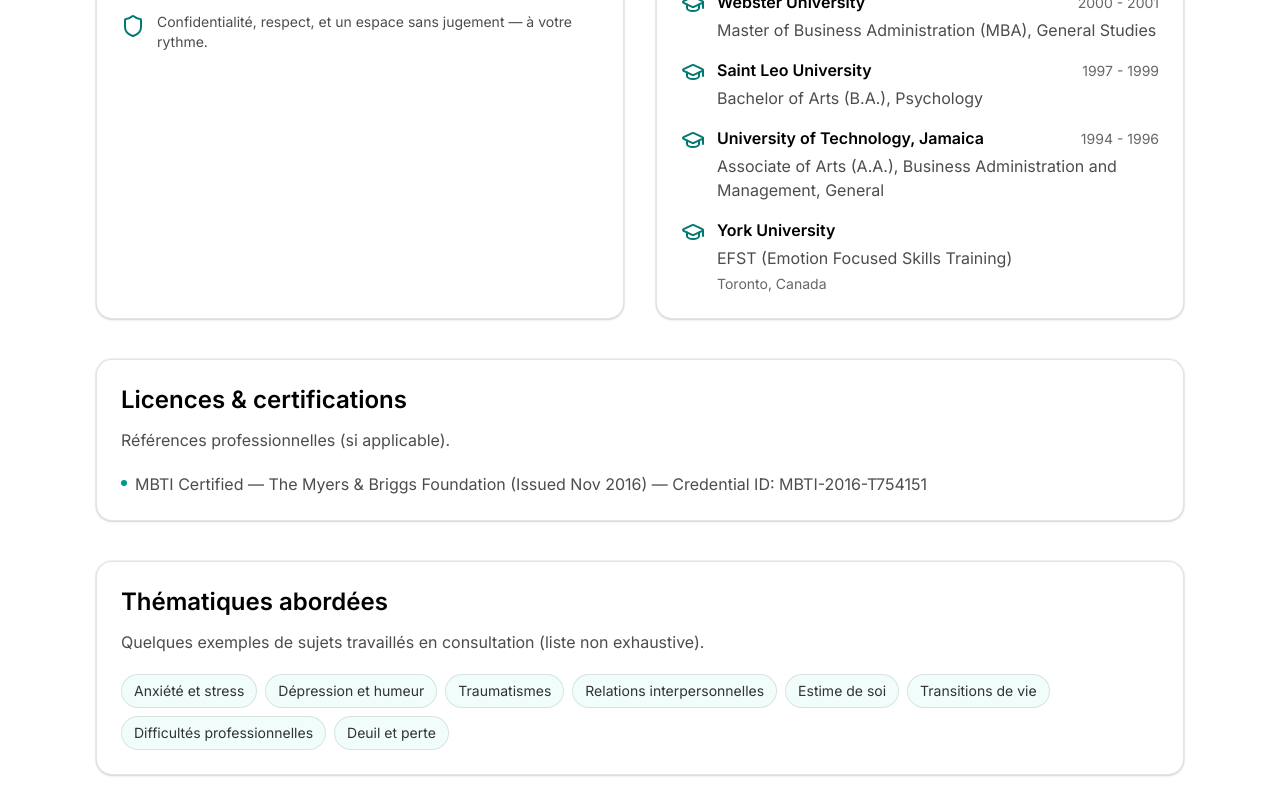
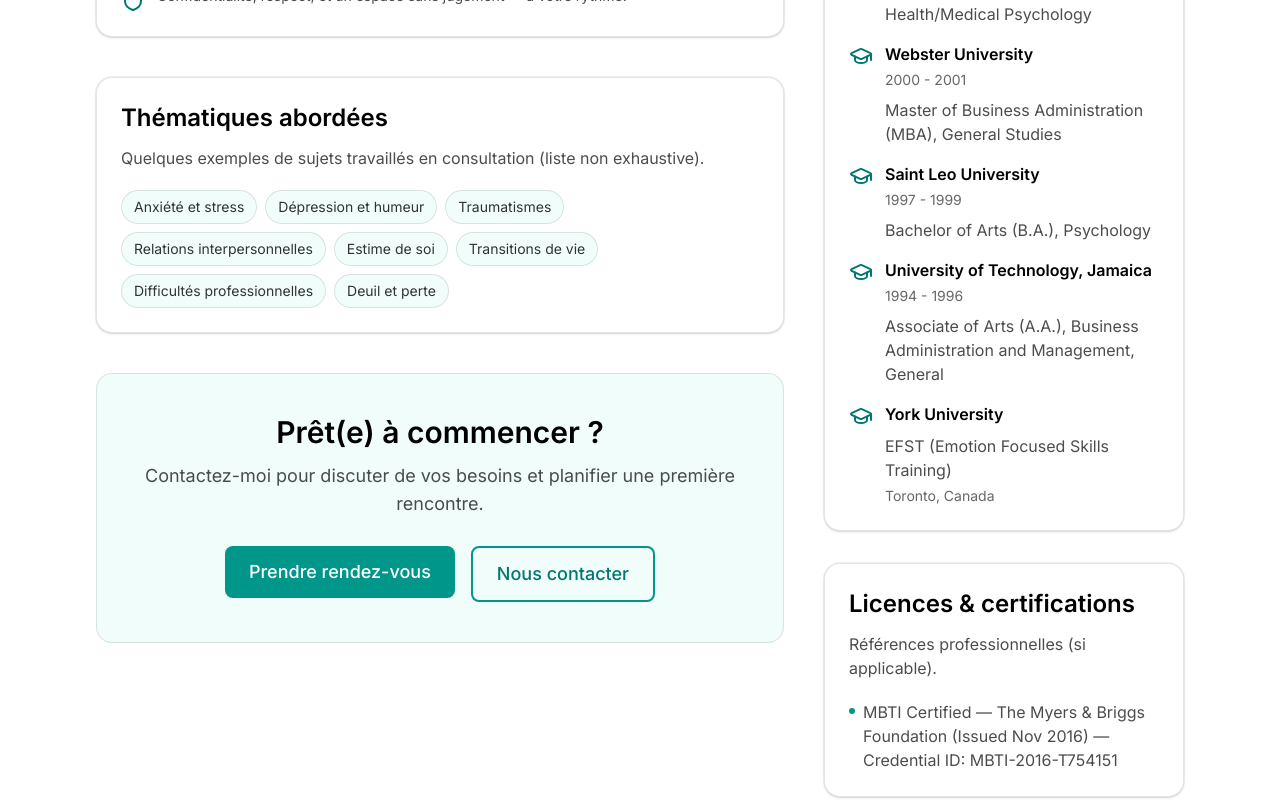
Before and after one commit to edlight123/johanne-landrin, a Next.js app: page /a-propos in a window 1280 px wide. Shown: the part 1280-2080 px from the top of the page. Built offline with nearby package versions, Linux system fonts and the light colour scheme.

Commit message:
Adjust About layout sidebar and homepage hero

```diff
--- a/src/app/a-propos/page.tsx
+++ b/src/app/a-propos/page.tsx
@@ -118,8 +118,10 @@ export default function AboutPage() {
 
       {/* Details */}
       <section className="py-16 lg:py-24 bg-white">
-        <div className="max-w-6xl mx-auto px-4 sm:px-6 lg:px-8 space-y-10">
-          <div className="grid grid-cols-1 lg:grid-cols-2 gap-8">
+        <div className="max-w-6xl mx-auto px-4 sm:px-6 lg:px-8">
+          <div className="grid grid-cols-1 lg:grid-cols-[1fr_360px] gap-8 lg:gap-10 items-start">
+            {/* Main column */}
+            <div className="space-y-10">
               <Card>
                 <h2 className="text-2xl font-semibold text-black">{t.about.approachTitle}</h2>
                 <p className="mt-4 text-black/70 leading-relaxed">{t.about.approachText}</p>
@@ -128,43 +130,6 @@ export default function AboutPage() {
                   <p className="text-sm text-black/70">{t.about.frameText}</p>
                 </div>
               </Card>
-
-            <Card>
-              <h2 className="text-2xl font-semibold text-black">{t.about.educationTitle}</h2>
-              <p className="mt-3 text-black/70">{t.about.educationIntro}</p>
-
-              <div className="mt-5 space-y-4">
-                {siteConfig.education.map((item) => (
-                  <div key={`${item.institution}-${item.degree}`} className="flex items-start gap-3">
-                    <GraduationCap className="w-6 h-6 text-teal-700 mt-0.5 flex-shrink-0" />
-                    <div className="flex-1">
-                      <div className="flex flex-col sm:flex-row sm:items-baseline sm:justify-between gap-1">
-                        <p className="font-semibold text-black">{item.institution}</p>
-                        {item.years && <p className="text-sm text-black/60">{item.years}</p>}
-                      </div>
-                      <p className="mt-1 text-black/70">{item.degree}</p>
-                      {item.details && <p className="mt-1 text-sm text-black/60">{item.details}</p>}
-                    </div>
-                  </div>
-                ))}
-              </div>
-            </Card>
-          </div>
-
-          {siteConfig.certifications.length > 0 && (
-            <Card>
-              <h2 className="text-2xl font-semibold text-black">{t.about.certificationsTitle}</h2>
-              <p className="mt-3 text-black/70">{t.about.certificationsIntro}</p>
-              <ul className="mt-5 space-y-2 text-black/70">
-                {siteConfig.certifications.map((c) => (
-                  <li key={c} className="flex items-start gap-2">
-                    <span className="mt-2 h-1.5 w-1.5 rounded-full bg-teal-600 flex-shrink-0" />
-                    <span>{c}</span>
-                  </li>
-                ))}
-              </ul>
-            </Card>
-          )}
 
               <Card>
                 <h2 className="text-2xl font-semibold text-black">{t.about.themesTitle}</h2>
@@ -196,6 +161,47 @@ export default function AboutPage() {
                 </div>
               </div>
             </div>
+
+            {/* Right column (education + certifications) */}
+            <aside className="space-y-8 lg:sticky lg:top-28">
+              <Card>
+                <h2 className="text-2xl font-semibold text-black">{t.about.educationTitle}</h2>
+                <p className="mt-3 text-black/70">{t.about.educationIntro}</p>
+
+                <div className="mt-5 space-y-4">
+                  {siteConfig.education.map((item) => (
+                    <div key={`${item.institution}-${item.degree}`} className="flex items-start gap-3">
+                      <GraduationCap className="w-6 h-6 text-teal-700 mt-0.5 flex-shrink-0" />
+                      <div className="flex-1">
+                        <div className="flex flex-col gap-1">
+                          <p className="font-semibold text-black">{item.institution}</p>
+                          {item.years && <p className="text-sm text-black/60">{item.years}</p>}
+                        </div>
+                        <p className="mt-2 text-black/70">{item.degree}</p>
+                        {item.details && <p className="mt-1 text-sm text-black/60">{item.details}</p>}
+                      </div>
+                    </div>
+                  ))}
+                </div>
+              </Card>
+
+              {siteConfig.certifications.length > 0 && (
+                <Card>
+                  <h2 className="text-2xl font-semibold text-black">{t.about.certificationsTitle}</h2>
+                  <p className="mt-3 text-black/70">{t.about.certificationsIntro}</p>
+                  <ul className="mt-5 space-y-2 text-black/70">
+                    {siteConfig.certifications.map((c) => (
+                      <li key={c} className="flex items-start gap-2">
+                        <span className="mt-2 h-1.5 w-1.5 rounded-full bg-teal-600 flex-shrink-0" />
+                        <span>{c}</span>
+                      </li>
+                    ))}
+                  </ul>
+                </Card>
+              )}
+            </aside>
+          </div>
+        </div>
       </section>
     </div>
   );
--- a/src/app/page.tsx
+++ b/src/app/page.tsx
@@ -83,21 +83,33 @@ export default function HomePage() {
         <div className="absolute inset-0">
           <div
             className="absolute inset-0 bg-center bg-cover"
-            style={{ backgroundImage: "url('/hero-reception.jpg')" }}
+            style={{ backgroundImage: "url('/hero-therapy-waiting-room.jpg')" }}
             aria-hidden="true"
           />
-          <div className="absolute inset-0 bg-white/70" aria-hidden="true" />
+          <div className="absolute inset-0 bg-black/35" aria-hidden="true" />
         </div>
 
         <div className="relative max-w-6xl mx-auto px-4 sm:px-6 lg:px-8">
           <div className="max-w-4xl">
-            <p className="text-teal-700 font-medium mb-3 tracking-wide uppercase text-sm">
+            <p className="text-white/80 font-medium mb-3 tracking-wide uppercase text-sm">
               {siteConfig.credentials}
             </p>
-            <h1 className="text-4xl sm:text-5xl lg:text-6xl font-semibold text-black leading-tight">
-              {t.home.heroTitle}
+            <h1 className="text-4xl sm:text-5xl lg:text-6xl font-semibold text-white leading-tight">
+              {(() => {
+                const parts = t.home.heroTitle.split(' & ');
+                if (parts.length === 2) {
+                  return (
+                    <>
+                      {parts[0]} <span className="text-white/90">&</span>
+                      <br />
+                      {parts[1]}
+                    </>
+                  );
+                }
+                return t.home.heroTitle;
+              })()}
             </h1>
-            <p className="mt-6 text-lg sm:text-xl text-black/70 leading-relaxed max-w-2xl">
+            <p className="mt-6 text-lg sm:text-xl text-white/80 leading-relaxed max-w-2xl">
               {t.home.heroSubtitle}
             </p>
             <div className="mt-10 flex flex-col sm:flex-row gap-4">
@@ -113,7 +125,11 @@ export default function HomePage() {
                 </Button>
               </a>
               <Link href="/a-propos" className="w-full sm:w-auto">
-                <Button variant="outline" size="lg" className="w-full px-7 py-3 text-base sm:text-lg">
+                <Button
+                  variant="outline"
+                  size="lg"
+                  className="w-full px-7 py-3 text-base sm:text-lg border-white/60 text-white hover:bg-white/10"
+                >
                   En savoir plus
                 </Button>
               </Link>
```
Also changed, not shown: 1 other file (tests, documents, lock files or other folders). Lines whose indentation alone changed are shown as unchanged.
